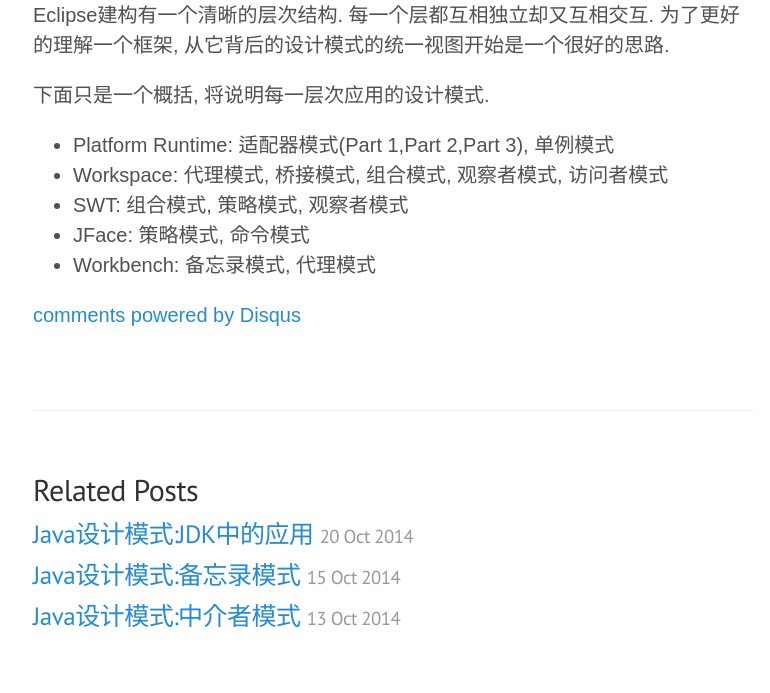
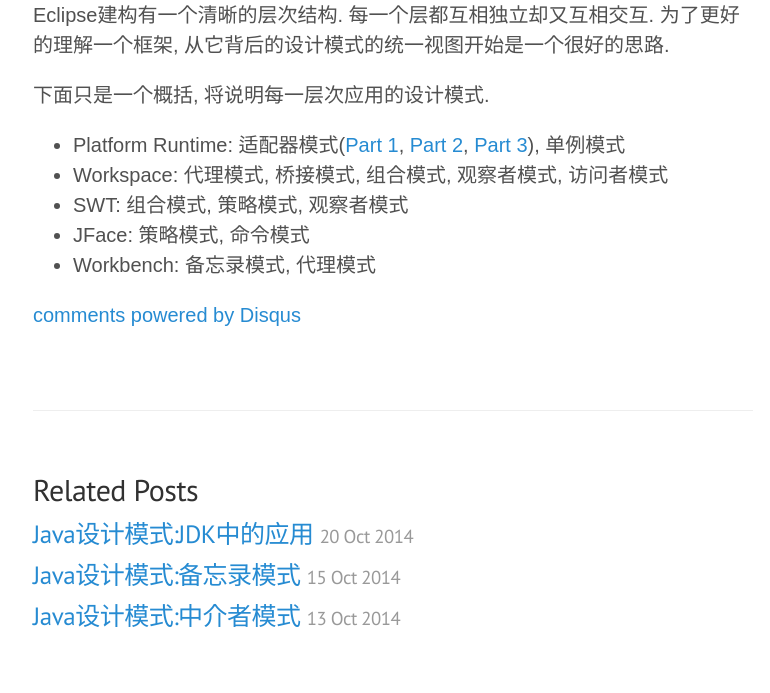
Before and after one commit to clarkdo/clarkdo.github.com, a Jekyll site: the page built from _posts/2014-10-24-47.md, in a window 1280 px wide. Shown: the part 682-1375 px from the top of the page, without its empty margins (247-1017 px from the left). Built offline with Jekyll 4.4.1, drawn with Linux system fonts in a browser that asks for light colours; Markdown is read by kramdown in place of the engine named in the settings; comment, search, counter and statistics services are not loaded; part of the change alters nothing that is shown.

```diff
--- a/_posts/2014-10-24-47.md
+++ b/_posts/2014-10-24-47.md
@@ -16,7 +16,7 @@ Eclipse建构有一个清晰的层次结构. 每一个层都互相独立却又
 
 下面只是一个概括, 将说明每一层次应用的设计模式.
 
-- Platform Runtime: 适配器模式(Part 1,Part 2,Part 3), 单例模式
+- Platform Runtime: 适配器模式([Part 1](http://www.programcreek.com/2012/01/decipher-eclipse-architecture-iadaptable-part-1-brief-introduction/), [Part 2](http://www.programcreek.com/2011/09/adapters-in-eclipse/), [Part 3](http://www.programcreek.com/2011/09/eclipse-iadaptable-example-show-properties-for-items-from-a-sample-view/)), 单例模式
 - Workspace: 代理模式, 桥接模式, 组合模式, 观察者模式, 访问者模式
 - SWT: 组合模式, 策略模式, 观察者模式
 - JFace: 策略模式, 命令模式
```
